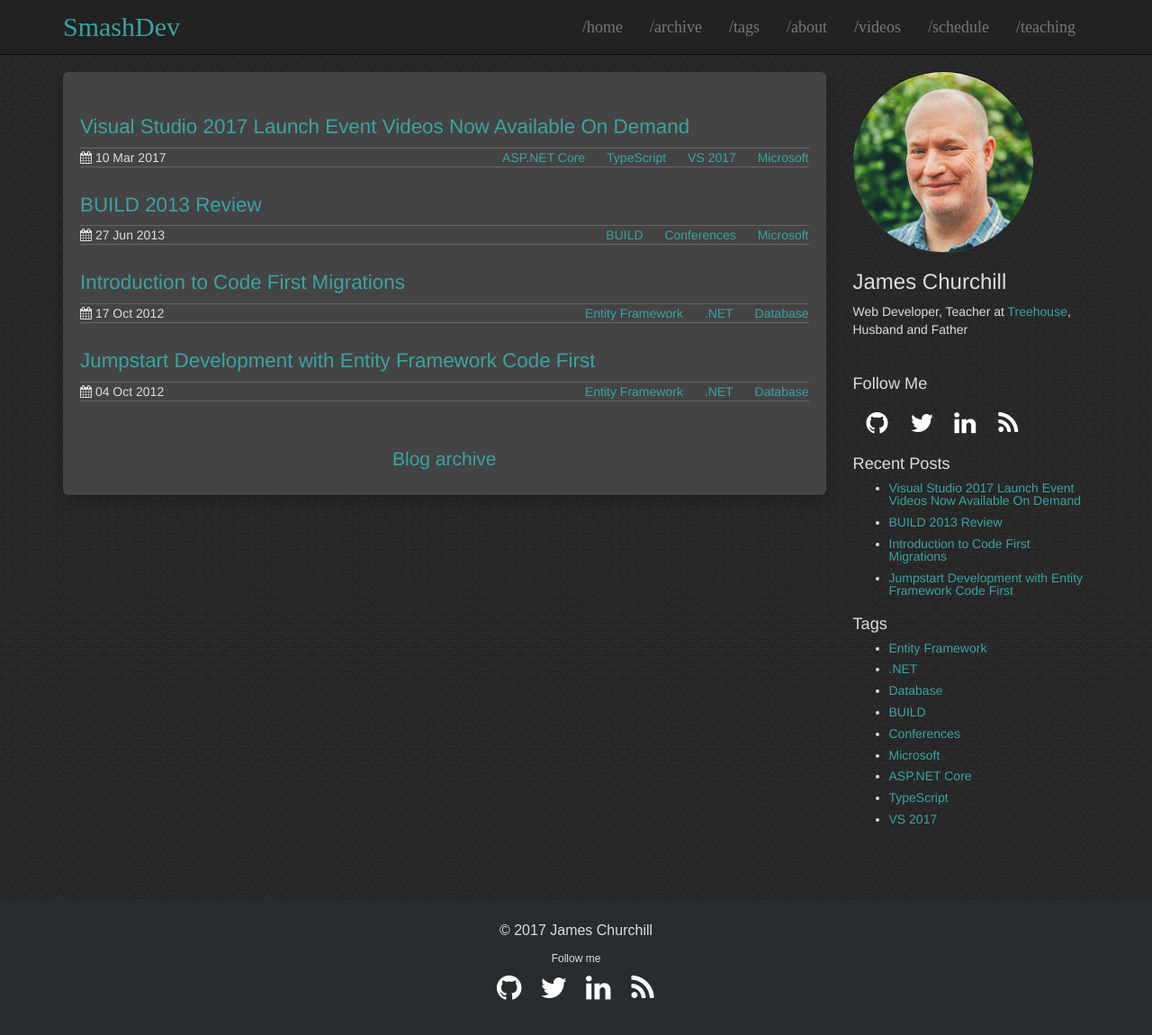
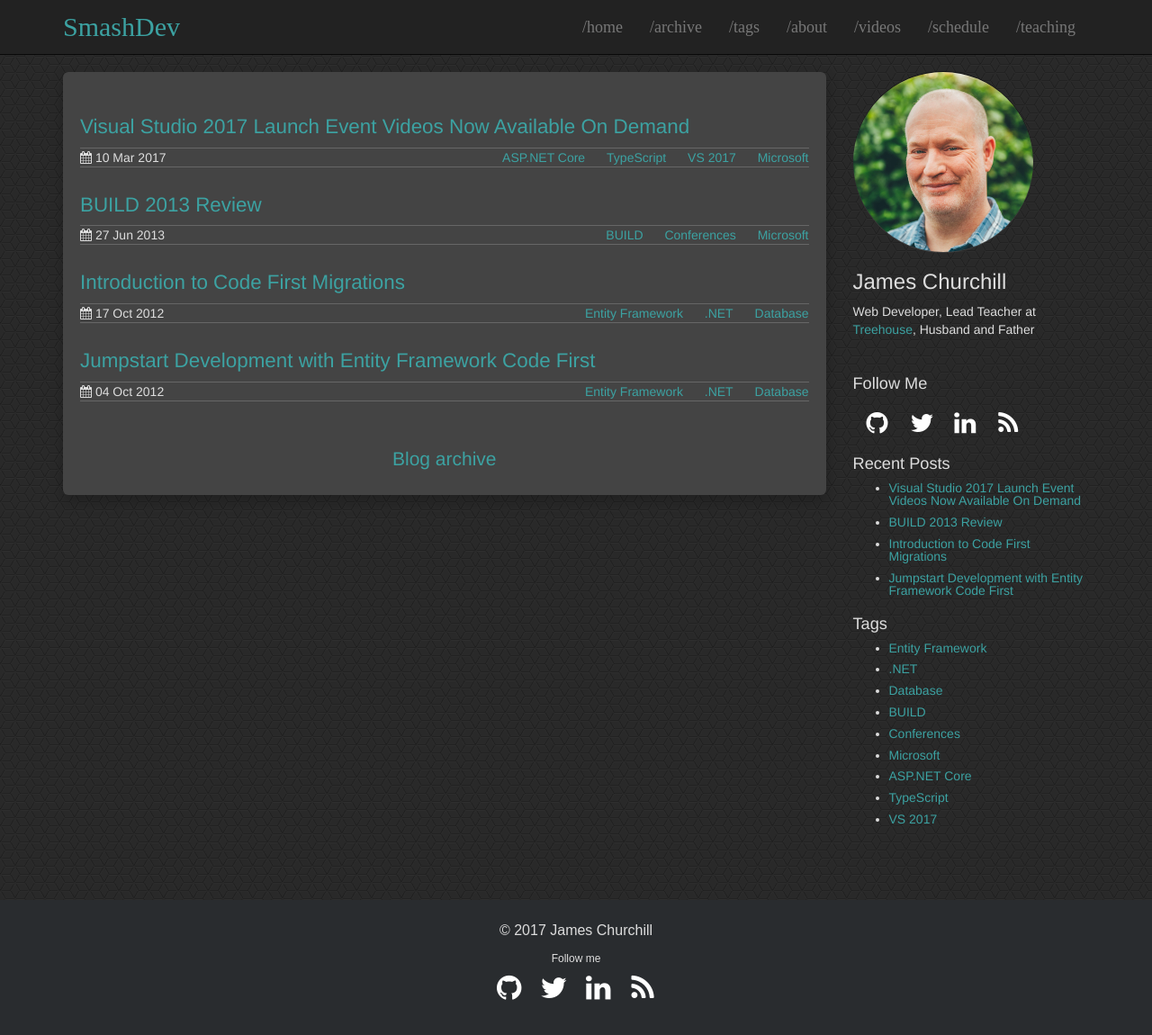
Before and after one commit to smashdevcode/smashdevcode.github.io, a Jekyll site: the page built from index.html, in a window 1280 px wide and 1177 px high. Shown: the top 1150 px of the window at 90% size. Built offline with Jekyll 4.4.1, drawn with Linux system fonts in a browser that asks for light colours.

Commit message:
Updated sidebar

```diff
--- a/_config.yml
+++ b/_config.yml
@@ -1,7 +1,7 @@
 # Jekyll configuration
 
 name: SmashDev
-description: Software Developer / Teacher at Treehouse
+description: Software Developer / Lead Teacher at Treehouse
 
 timezone: America/Los_Angeles
 
--- a/_includes/sidebar.html
+++ b/_includes/sidebar.html
@@ -2,7 +2,7 @@
 <div class="sidebar sidebar-about">
   <img src="{{site.baseurl | prepend:site.url}}/images/misc/photo.jpg" alt="James Churchill" />
   <h3>James Churchill</h3>
-  <p>Web Developer, Teacher at <a href="http://teamtreehouse.com/">Treehouse</a>,
+  <p>Web Developer, Lead Teacher at <a href="http://teamtreehouse.com/">Treehouse</a>,
       Husband and Father</p>
 </div>
 
```
